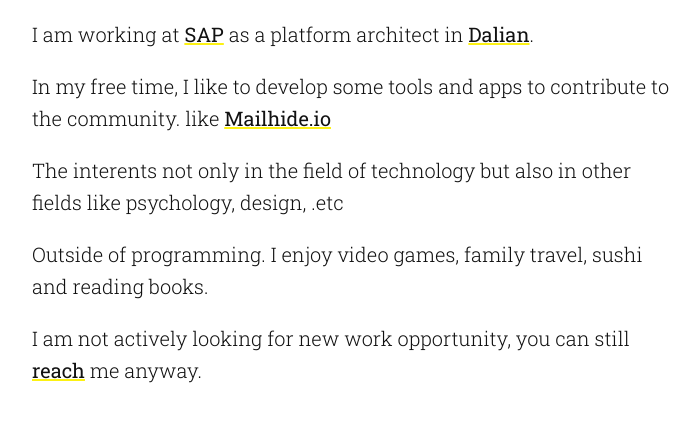
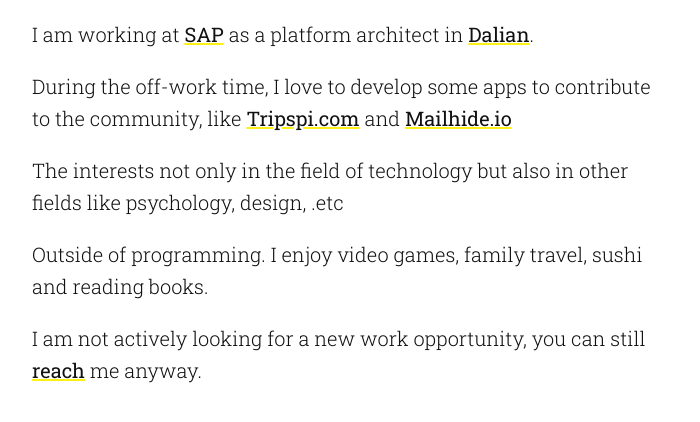
Before and after one commit to Kasonz/kasonz.com, a plain HTML site: page index.html in a window 1280 px wide. Shown: the part 180-602 px from the top of the page, without its empty margins (53-753 px from the left). Drawn offline with nearby package versions, Linux system fonts and the light colour scheme.

Commit message:
add tripspi.com

```diff
--- a/index.html
+++ b/index.html
@@ -5,10 +5,12 @@
 
   <meta charset="utf-8">
   <meta name="viewport" content="width=device-width, initial-scale=1, shrink-to-fit=no">
-  <meta name="description" content="Kason Zhao personal website">
+  <meta name="description" content="Kason Zhao Personal Website">
   <meta name="author" content="Kasonzx">
 
   <title>Kasonz</title>
+
+  <meta>
 
   <link rel='shortcut icon' type='image/x-icon' href='img/favicon.ico' />
   <link href="https://fonts.googleapis.com/css?family=Roboto+Slab:300,400,700&display=swap" rel="stylesheet">
@@ -53,15 +55,16 @@
         I am working at <a href="https://www.sap.com/index.html" target="_blank">SAP</a> as a platform architect in <a
           href="https://www.tripadvisor.com/Tourism-g297452-Dalian_Liaoning-Vacations.html" target="_blank">Dalian</a>.
       </p>
-      <p>In my free time, I like to develop some tools and apps to contribute to the community. like <a
+      <p>During the off-work time, I love to develop some apps to contribute to the community, like <a  target="_blank"
+          href="https://www.tripspi.com/">Tripspi.com</a> and  <a
           href="https://mailhide.io/">Mailhide.io</a> </p>
-      <p>The interents not only in the field of technology but also in other fields like psychology, design, .etc
+      <p>The interests not only in the field of technology but also in other fields like psychology, design, .etc
       </p>
       <p>
         Outside of programming.
         I enjoy video games, family travel, sushi and reading books.
       </p>
-      <p>I am not actively looking for new work opportunity, you can still <a href="https://mailhide.io/e/XSDZP"
+      <p>I am not actively looking for a new work opportunity, you can still <a href="https://mailhide.io/e/XSDZP"
           onclick="mailhidepopup=window.open('https://mailhide.io/e/XSDZP','mailhidepopup','width=580,height=635'); return false;">reach</a>
         me anyway.</p>
 
```
